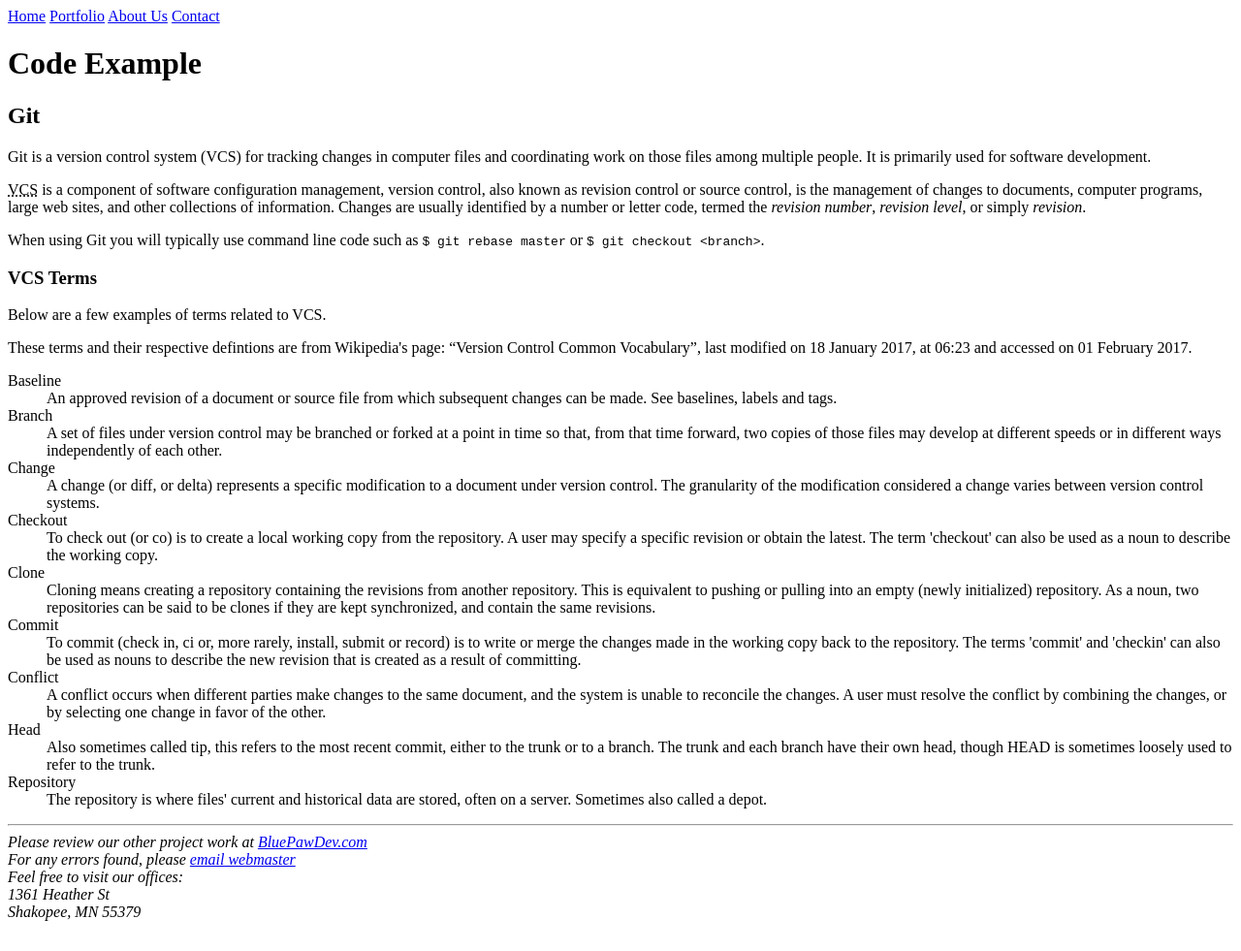
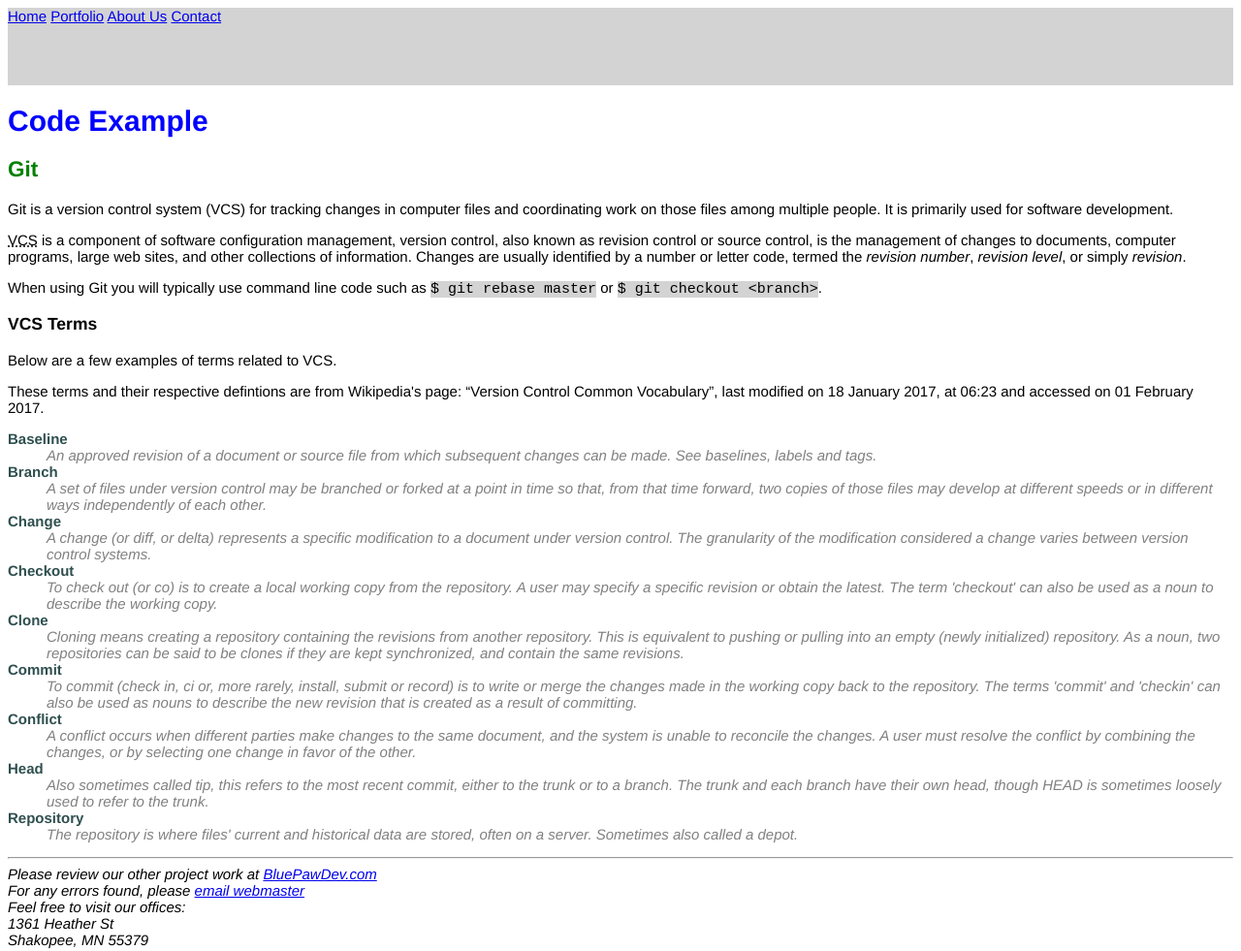
Before and after one commit to BluePawDev/sandbox-html, a plain HTML site: page index-html.html in a window 1280 px wide. Shown: the whole page at 97% size. Before the commit the page ends 958 px from the top, so only its background shows below. Drawn offline with Linux system fonts and the light colour scheme.

Commit message:
Add css dir, style.css copy from sandbox-css repo

```diff
--- /dev/null
+++ b/css/style.css
@@ -0,0 +1,35 @@
+body {
+  font-family: "Helvetica Neue", Helvetica, Arial, sans-serif;
+  font-size: 15px;
+}
+
+.pageHeader {
+  background-color: #d3d3d3;
+  height: 80px;
+}
+
+h1 {
+  color: #00f;
+}
+
+h2 {
+  color: #008000;
+}
+
+code {
+  background-color: #d3d3d3;
+}
+
+dt dd {
+  font-size: 14px;
+}
+
+dt {
+  font-weight: bold;
+  color: #2F4F4F;
+}
+
+dd {
+  font-style: italic;
+  color: #808080;
+}
--- a/index-html.html
+++ b/index-html.html
@@ -6,6 +6,7 @@
     <meta name="keywords" content="HTML,CSS,'Blue Paw'">
     <meta name="author" content="Jason Ruby">
     <meta name="last modified" content="02/01/2017">
+    <link rel="stylesheet" type="text/css" href="css/style.css">
     <title>Sandbox: HTML</title>
   </head>
   <body>
```
Also changed, not shown: style.css (deleted).
